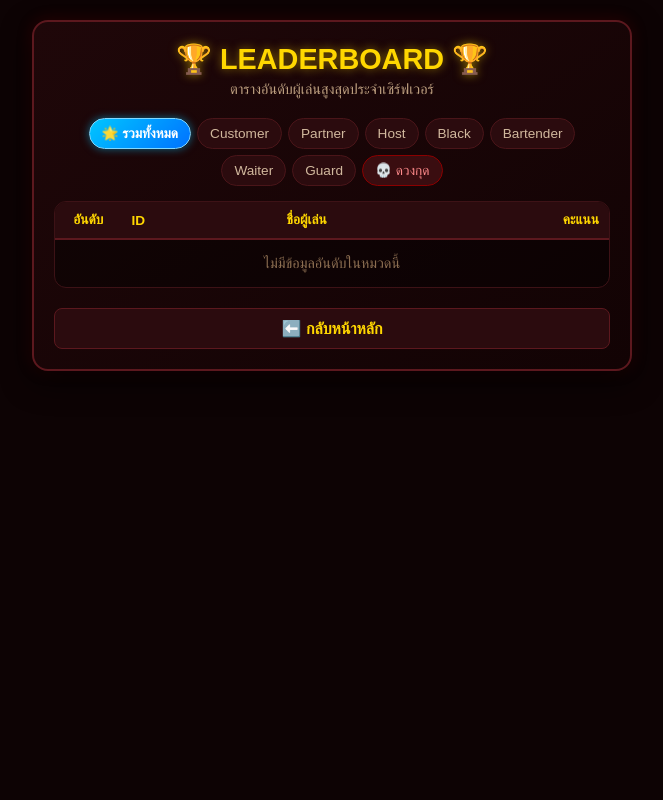
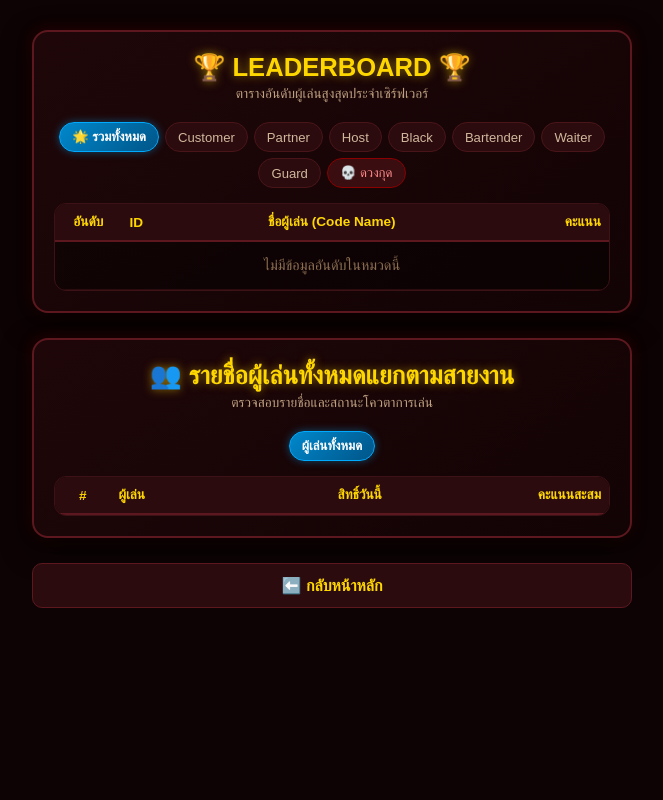
Before and after one commit to WRMG001/CardGame, a Flask app: template templates/ranking.html in a window 1280 px wide. Shown: the whole page, without its empty margins (308-971 px from the left). Run offline with Flask 3, Linux system fonts and the light colour scheme; the template is opened without the code that fills it, so the values that code supplies are empty.

Commit message:
Update ranking.html

```diff
--- a/templates/ranking.html
+++ b/templates/ranking.html
@@ -3,7 +3,7 @@
 <head>
     <meta charset="UTF-8">
     <meta name="viewport" content="width=device-width, initial-scale=1.0">
-    <title>Leaderboard - อันดับผู้เล่น</title>
+    <title>Leaderboard & Player List</title>
     <style>
         * {
             box-sizing: border-box;
@@ -16,13 +16,15 @@
             background-color: #0d0304;
             color: #f3e8d3;
             min-height: 100vh;
-            padding: 20px 15px;
+            padding: 30px 15px;
             display: flex;
             flex-direction: column;
             align-items: center;
+            gap: 25px;
         }
 
-        .container {
+        /* 🔴 กรอบหลักสไตล์ รูปที่ 1 */
+        .card-box {
             width: 100%;
             max-width: 600px;
             background: linear-gradient(145deg, #1f0709, #120304);
@@ -37,19 +39,19 @@
             margin-bottom: 20px;
         }
 
-        .header h1 {
+        .header h1, .header h2 {
             color: #ffd700;
-            font-size: 1.8rem;
+            font-size: 1.6rem;
             text-shadow: 0 0 10px rgba(255, 215, 0, 0.5);
-            margin-bottom: 5px;
+            margin-bottom: 4px;
         }
 
         .header p {
             color: #bfa181;
-            font-size: 0.9rem;
+            font-size: 0.85rem;
         }
 
-        /* 🔘 แท็บสลับหมวดหมู่ / Role */
+        /* 🔘 แท็บปุ่มกด */
         .role-tabs {
             display: flex;
             flex-wrap: wrap;
@@ -64,7 +66,7 @@
             border: 1px solid #4a1519;
             padding: 6px 12px;
             border-radius: 20px;
-            font-size: 0.85rem;
+            font-size: 0.82rem;
             cursor: pointer;
             transition: all 0.2s ease;
         }
@@ -75,24 +77,11 @@
         }
 
         .tab-btn.active {
-            background: linear-gradient(135deg, #ffd700, #b8860b);
-            color: #000;
+            background: linear-gradient(135deg, #0088cc, #005588);
+            color: #fff;
             font-weight: bold;
-            border-color: #ffe87c;
-            box-shadow: 0 0 8px rgba(255, 215, 0, 0.4);
-        }
-
-        .tab-btn.overall {
-            background: #1a2a3a;
-            border-color: #2b4c6f;
-            color: #8ab4f8;
-        }
-
-        .tab-btn.overall.active {
-            background: linear-gradient(135deg, #00c6ff, #0072ff);
-            color: #fff;
-            border-color: #80d8ff;
-            box-shadow: 0 0 8px rgba(0, 198, 255, 0.5);
+            border-color: #00aaff;
+            box-shadow: 0 0 8px rgba(0, 170, 255, 0.4);
         }
 
         .tab-btn.worst {
@@ -108,12 +97,26 @@
             box-shadow: 0 0 8px rgba(255, 77, 77, 0.5);
         }
 
-        /* 📊 ตารางแสดงผล */
+        /* 📊 ตาราง */
         .table-card {
             background: rgba(0, 0, 0, 0.4);
             border: 1px solid #3d1216;
             border-radius: 12px;
             overflow: hidden;
+        }
+
+        .scrollable-table {
+            max-height: 320px;
+            overflow-y: auto;
+        }
+
+        /* แถบ Scrollbar */
+        .scrollable-table::-webkit-scrollbar {
+            width: 6px;
+        }
+        .scrollable-table::-webkit-scrollbar-thumb {
+            background: #5c181e;
+            border-radius: 4px;
         }
 
         table {
@@ -125,28 +128,41 @@
         th {
             background: #2b0b0e;
             color: #ffd700;
-            padding: 10px;
+            padding: 10px 8px;
             font-size: 0.85rem;
             border-bottom: 2px solid #5c181e;
+            position: sticky;
+            top: 0;
+            z-index: 2;
         }
 
         td {
             padding: 10px 8px;
             font-size: 0.9rem;
+            border-bottom: 1px solid #2b0b0e;
+        }
+
+        .code-tag {
+            color: #ffd700;
+            background: rgba(0,0,0,0.4);
+            padding: 2px 6px;
+            border-radius: 4px;
+            border: 1px solid #3d1216;
+            font-family: monospace;
         }
 
         /* 🔙 ปุ่มย้อนกลับ */
         .btn-back {
             display: block;
             width: 100%;
+            max-width: 600px;
             text-align: center;
             background: #2b0b0e;
             color: #ffd700;
             border: 1px solid #5c181e;
-            padding: 10px;
-            border-radius: 8px;
+            padding: 12px;
+            border-radius: 10px;
             text-decoration: none;
-            margin-top: 20px;
             font-weight: bold;
             transition: all 0.2s;
         }
@@ -159,77 +175,100 @@
 </head>
 <body>
 
-<div class="container">
+    <!-- 🏆 กรอบที่ 1: LEADERBOARD (ตามรูปที่ 1) -->
+    <div class="card-box">
         <div class="header">
             <h1>🏆 LEADERBOARD 🏆</h1>
             <p>ตารางอันดับผู้เล่นสูงสุดประจำเซิร์ฟเวอร์</p>
         </div>
 
-    <!-- 🔘 ปุ่มกดเลือกดูตาม Overall / Role / ดวงกุด -->
+        <!-- แท็บสลับ Leaderboard -->
         <div class="role-tabs">
-        <button class="tab-btn overall active" onclick="switchTab('ALL', this)">🌟 รวมทั้งหมด</button>
-        <button class="tab-btn" onclick="switchTab('C', this)">Customer</button>
-        <button class="tab-btn" onclick="switchTab('P', this)">Partner</button>
-        <button class="tab-btn" onclick="switchTab('H', this)">Host</button>
-        <button class="tab-btn" onclick="switchTab('BL', this)">Black</button>
-        <button class="tab-btn" onclick="switchTab('BA', this)">Bartender</button>
-        <button class="tab-btn" onclick="switchTab('W', this)">Waiter</button>
-        <button class="tab-btn" onclick="switchTab('G', this)">Guard</button>
-        <button class="tab-btn worst" onclick="switchTab('worst', this)">💀 ดวงกุด</button>
+            <button class="tab-btn active" onclick="switchLbTab('ALL', this)">🌟 รวมทั้งหมด</button>
+            <button class="tab-btn" onclick="switchLbTab('C', this)">Customer</button>
+            <button class="tab-btn" onclick="switchLbTab('P', this)">Partner</button>
+            <button class="tab-btn" onclick="switchLbTab('H', this)">Host</button>
+            <button class="tab-btn" onclick="switchLbTab('BL', this)">Black</button>
+            <button class="tab-btn" onclick="switchLbTab('BA', this)">Bartender</button>
+            <button class="tab-btn" onclick="switchLbTab('W', this)">Waiter</button>
+            <button class="tab-btn" onclick="switchLbTab('G', this)">Guard</button>
+            <button class="tab-btn worst" onclick="switchLbTab('worst', this)">💀 ดวงกุด</button>
         </div>
 
-    <!-- 📊 โซนแสดงตารางคะแนน -->
         <div class="table-card">
-        <div id="lb-loading" style="text-align: center; color: #ffd700; padding: 25px;">
-            กำลังโหลดข้อมูลอันดับ...
-        </div>
-
-        <div id="lb-table-container" style="display: none;">
             <table>
                 <thead>
                     <tr>
                         <th style="width: 12%; text-align: center;">อันดับ</th>
-                        <th style="width: 28%;">ID</th>
-                        <th style="width: 38%;">ชื่อผู้เล่น</th>
-                        <th style="width: 22%; text-align: right;">คะแนน</th>
+                        <th style="width: 25%;">ID</th>
+                        <th style="width: 43%;">ชื่อผู้เล่น (Code Name)</th>
+                        <th style="width: 20%; text-align: right;">คะแนน</th>
                     </tr>
                 </thead>
                 <tbody id="lb-tbody">
-                    <!-- ข้อมูลจะถูกวาดจาก JS ด้านล่าง -->
+                    <!-- แสดงผลด้วย JS -->
+                </tbody>
+            </table>
+        </div>
+    </div>
+
+
+    <!-- 📋 กรอบที่ 2: รายชื่อผู้เล่นทั้งหมดแยกตามสายงาน (ตามรูปเก่าด้านล่าง) -->
+    <div class="card-box">
+        <div class="header">
+            <h2>👥 รายชื่อผู้เล่นทั้งหมดแยกตามสายงาน</h2>
+            <p>ตรวจสอบรายชื่อและสถานะโควตาการเล่น</p>
+        </div>
+
+        <!-- แท็บสลับกลุ่มสายงาน -->
+        <div class="role-tabs">
+            {% if grouped_players %}
+                {% for group_name in grouped_players.keys() %}
+                    <button class="tab-btn {% if loop.first %}active{% endif %}" onclick="switchGroupTab('{{ group_name }}', this)">
+                        {{ group_name }}
+                    </button>
+                {% endfor %}
+            {% else %}
+                <button class="tab-btn active">ผู้เล่นทั้งหมด</button>
+            {% endif %}
+        </div>
+
+        <div class="table-card scrollable-table">
+            <table>
+                <thead>
+                    <tr>
+                        <th style="width: 10%; text-align: center;">#</th>
+                        <th style="width: 30%;">ผู้เล่น</th>
+                        <th style="width: 30%; text-align: center;">สิทธิ์วันนี้</th>
+                        <th style="width: 30%; text-align: right;">คะแนนสะสม</th>
+                    </tr>
+                </thead>
+                <tbody id="group-tbody">
+                    <!-- แสดงผลด้วย JS -->
                 </tbody>
             </table>
         </div>
     </div>
 
     <a href="/home" class="btn-back">⬅️ กลับหน้าหลัก</a>
-</div>
 
-<!-- 🎯 SCRIPT ฝั่ง Frontend ดึงข้อมูลจาก Flask 🎯 -->
+
+    <!-- 🎯 SCRIPT ทำงานด้านหลัง 🎯 -->
     <script>
-  // 1. รับค่า leaderboard_data จาก Python Flask
+      // 1. รับข้อมูลจาก Controller
       const globalLeaderboardData = {{ leaderboard_data | tojson | safe if leaderboard_data else '{}' }};
+      const globalGroupedPlayers = {{ grouped_players | tojson | safe if grouped_players else '{}' }};
 
-  // 2. ฟังก์ชันวาดตาราง Leaderboard
+      // 2. ฟังก์ชันเรนเดอร์ กรอบที่ 1 (Leaderboard)
       function renderLeaderboardTable(type) {
         const tbody = document.getElementById('lb-tbody');
-    const loading = document.getElementById('lb-loading');
-    const container = document.getElementById('lb-table-container');
-
         if (!tbody) return;
         tbody.innerHTML = '';
-
-    if (!globalLeaderboardData) {
-      tbody.innerHTML = `<tr><td colspan="4" style="text-align: center; padding: 15px; color: #8c6e51;">ไม่พบข้อมูลตารางคะแนน</td></tr>`;
-      if (loading) loading.style.display = 'none';
-      if (container) container.style.display = 'block';
-      return;
-    }
 
         let players = [];
         if (type === 'worst') {
           players = globalLeaderboardData.worst_top10 || [];
         } else if (type === 'ALL') {
-      // ดึง Top 10 ของผู้เล่นทั้งหมด
           players = globalLeaderboardData.overall_top10 || [];
         } else {
           players = (globalLeaderboardData.roles && globalLeaderboardData.roles[type]) || [];
@@ -237,7 +276,9 @@
 
         if (!players || players.length === 0) {
           tbody.innerHTML = `<tr><td colspan="4" style="text-align: center; padding: 15px; color: #8c6e51;">ไม่มีข้อมูลอันดับในหมวดนี้</td></tr>`;
-    } else {
+          return;
+        }
+
         players.forEach((p, idx) => {
           const rank = idx + 1;
           let rankBadge = `<span style="color: #bfa181;">${rank}</span>`;
@@ -248,35 +289,73 @@
           const score = (p.total_score !== undefined) ? p.total_score : 0;
           const scoreColor = score < 0 ? '#ff5252' : '#fce0a2';
 
-        const displayName = p.code_name || p.player_name || p.name || 'ผู้เล่น';
+          // ✨ แก้รูปที่ 2: ดึง code_name จาก Google Sheet มาโชว์ก่อนเพื่อน
+          const displayName = p.code_name || p.player_name || p.name || p.player_id;
 
           tbody.innerHTML += `
-          <tr style="border-bottom: 1px solid #2b0b0e;">
-            <td style="padding: 8px 4px; text-align: center;">${rankBadge}</td>
-            <td style="padding: 8px;"><code style="color: #ffd700; background: rgba(0,0,0,0.4); padding: 2px 6px; border-radius: 4px; border: 1px solid #3d1216;">${p.player_id}</code></td>
-            <td style="padding: 8px; color: #f3e8d3; font-weight: 500;">${displayName}</td>
-            <td style="padding: 8px 4px; text-align: right; font-weight: bold; color: ${scoreColor};">${score.toLocaleString()}</td>
+            <tr>
+              <td style="text-align: center;">${rankBadge}</td>
+              <td><code class="code-tag">${p.player_id}</code></td>
+              <td style="color: #f3e8d3; font-weight: 500;">${displayName}</td>
+              <td style="text-align: right; font-weight: bold; color: ${scoreColor};">${score.toLocaleString()}</td>
             </tr>
           `;
         });
       }
 
-    if (loading) loading.style.display = 'none';
-    if (container) container.style.display = 'block';
+      function switchLbTab(type, btn) {
+        btn.parentElement.querySelectorAll('.tab-btn').forEach(b => b.classList.remove('active'));
+        btn.classList.add('active');
+        renderLeaderboardTable(type);
       }
 
-  // 3. ฟังก์ชันสลับแท็บ
-  function switchTab(roleCode, btnElement) {
-    document.querySelectorAll('.tab-btn').forEach(btn => btn.classList.remove('active'));
-    if (btnElement) btnElement.classList.add('active');
-    renderLeaderboardTable(roleCode);
+      // 3. ฟังก์ชันเรนเดอร์ กรอบที่ 2 (ผู้เล่นทั้งหมดแยกตามสายงาน)
+      function renderGroupTable(groupName) {
+        const tbody = document.getElementById('group-tbody');
+        if (!tbody) return;
+        tbody.innerHTML = '';
+
+        const players = globalGroupedPlayers[groupName] || [];
+
+        if (!players || players.length === 0) {
+          tbody.innerHTML = `<tr><td colspan="4" style="text-align: center; padding: 15px; color: #8c6e51;">ไม่มีรายชื่อผู้เล่นในกลุ่มนี้</td></tr>`;
+          return;
         }
 
-  // 4. สั่งให้แสดงผลทันทีหลังจากโหลด DOM เสร็จสิ้น (เริ่มต้นด้วย Overall)
+        players.forEach((p, idx) => {
+          // ✨ แก้รูปที่ 2: ดึง code_name จาก Google Sheet มาโชว์ก่อนเพื่อน
+          const displayName = p.code_name || p.player_name || p.name || p.player_id;
+          const score = (p.total_score !== undefined) ? p.total_score : (p.score || 0);
+
+          tbody.innerHTML += `
+            <tr>
+              <td style="text-align: center; color: #8c6e51;">${idx + 1}</td>
+              <td>
+                <strong style="color: #f3e8d3; display: block;">${displayName}</strong>
+                <code class="code-tag" style="font-size: 0.75rem;">${p.player_id}</code>
+              </td>
+              <td style="text-align: center; color: #ffd700;">3/3</td>
+              <td style="text-align: right; font-weight: bold; color: #fce0a2;">${score.toLocaleString()}</td>
+            </tr>
+          `;
+        });
+      }
+
+      function switchGroupTab(groupName, btn) {
+        btn.parentElement.querySelectorAll('.tab-btn').forEach(b => b.classList.remove('active'));
+        btn.classList.add('active');
+        renderGroupTable(groupName);
+      }
+
+      // เริ่มต้นเรนเดอร์ทั้ง 2 ตาราง
       document.addEventListener("DOMContentLoaded", function() {
         renderLeaderboardTable('ALL');
+
+        const firstGroup = Object.keys(globalGroupedPlayers)[0];
+        if (firstGroup) {
+          renderGroupTable(firstGroup);
+        }
       });
     </script>
-
 </body>
 </html>
```
Lines whose indentation alone changed are shown as unchanged.
